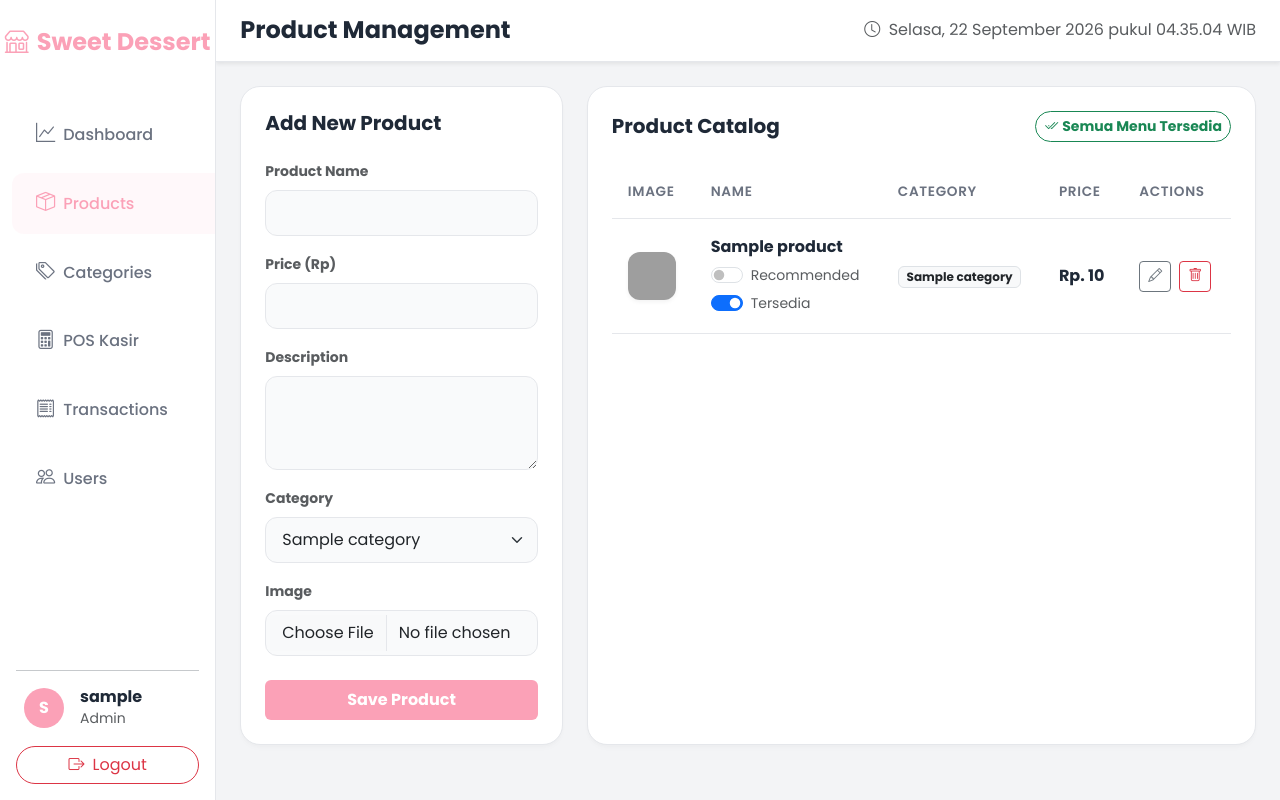
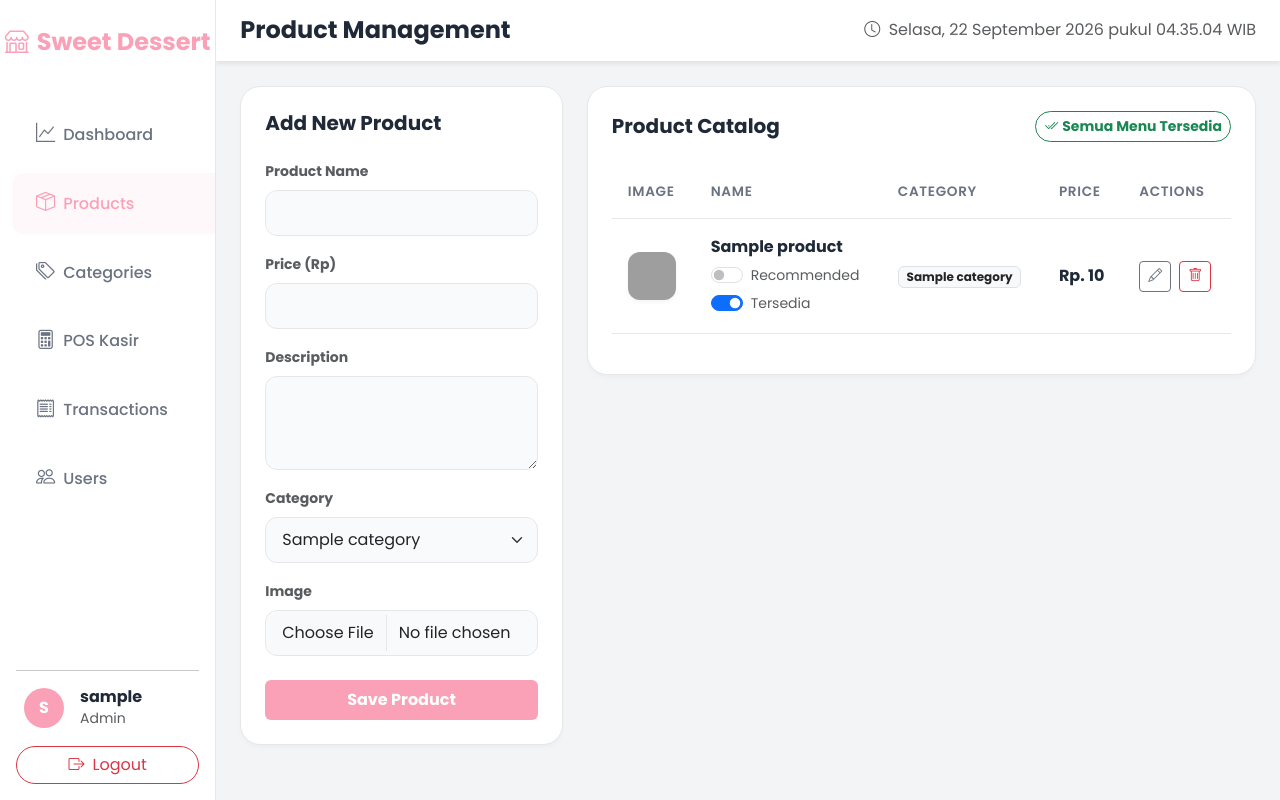
Before and after one commit to hadimughny7/SweetDessertWeb, a Flask app: page /admin in a window 1280 px wide. Run offline with Flask 3, Linux system fonts and the light colour scheme; the visitor is signed in with stand-in values (Sample User, id 1); a database or web service that is not in the repository returns one stand-in record (values such as "Sample title"); grey boxes are pictures that could not be loaded.

Commit message:
feat: make admin form sidebars sticky and constrain catalog heights

```diff
--- a/static/admin.css
+++ b/static/admin.css
@@ -293,3 +293,27 @@ html, body {
         font-size: 1rem;
     }
 }
+
+/* Desktop Only Adjustments */
+@media (min-width: 992px) {
+    .sticky-form {
+        position: sticky;
+        top: 100px;
+        z-index: 10;
+        max-height: calc(100vh - 120px);
+        overflow-y: auto;
+    }
+
+    .scrollable-catalog {
+        max-height: calc(100vh - 120px);
+        overflow-y: auto;
+    }
+
+    .scrollable-catalog::-webkit-scrollbar, .sticky-form::-webkit-scrollbar {
+        display: none;
+    }
+    .scrollable-catalog, .sticky-form {
+        -ms-overflow-style: none;
+        scrollbar-width: none;
+    }
+}
--- a/templates/admin.html
+++ b/templates/admin.html
@@ -6,7 +6,7 @@
 <div class="row">
     <!-- Add Product Form -->
     <div class="col-lg-4 mb-4">
-        <div class="dashboard-card p-4 h-100">
+        <div class="dashboard-card p-4 sticky-form">
             <h5 class="fw-bold mb-4">Add New Product</h5>
             <form method="POST" action="/admin" enctype="multipart/form-data">
                 <div class="mb-3">
@@ -40,7 +40,7 @@
 
     <!-- Product List -->
     <div class="col-lg-8 mb-4">
-        <div class="dashboard-card p-4 h-100">
+        <div class="dashboard-card p-4 scrollable-catalog">
             <div class="d-flex justify-content-between align-items-center mb-4">
                 <h5 class="fw-bold m-0">Product Catalog</h5>
                 <button class="btn btn-sm btn-outline-success rounded-pill fw-bold" onclick="setAllAvailable()">
--- a/templates/admin_categories.html
+++ b/templates/admin_categories.html
@@ -6,7 +6,7 @@
 <div class="row">
     <!-- Add Category Form -->
     <div class="col-lg-4 mb-4">
-        <div class="dashboard-card p-4 h-100">
+        <div class="dashboard-card p-4 sticky-form">
             <h5 class="fw-bold mb-4">Tambah Kategori Baru</h5>
             <form method="POST" action="/admin/categories">
                 <div class="mb-4">
@@ -20,7 +20,7 @@
 
     <!-- Category List -->
     <div class="col-lg-8 mb-4">
-        <div class="dashboard-card p-4 h-100">
+        <div class="dashboard-card p-4 scrollable-catalog">
             <h5 class="fw-bold mb-4">Daftar Kategori</h5>
             <div class="table-responsive">
                 <table class="table table-hover align-middle">
```
